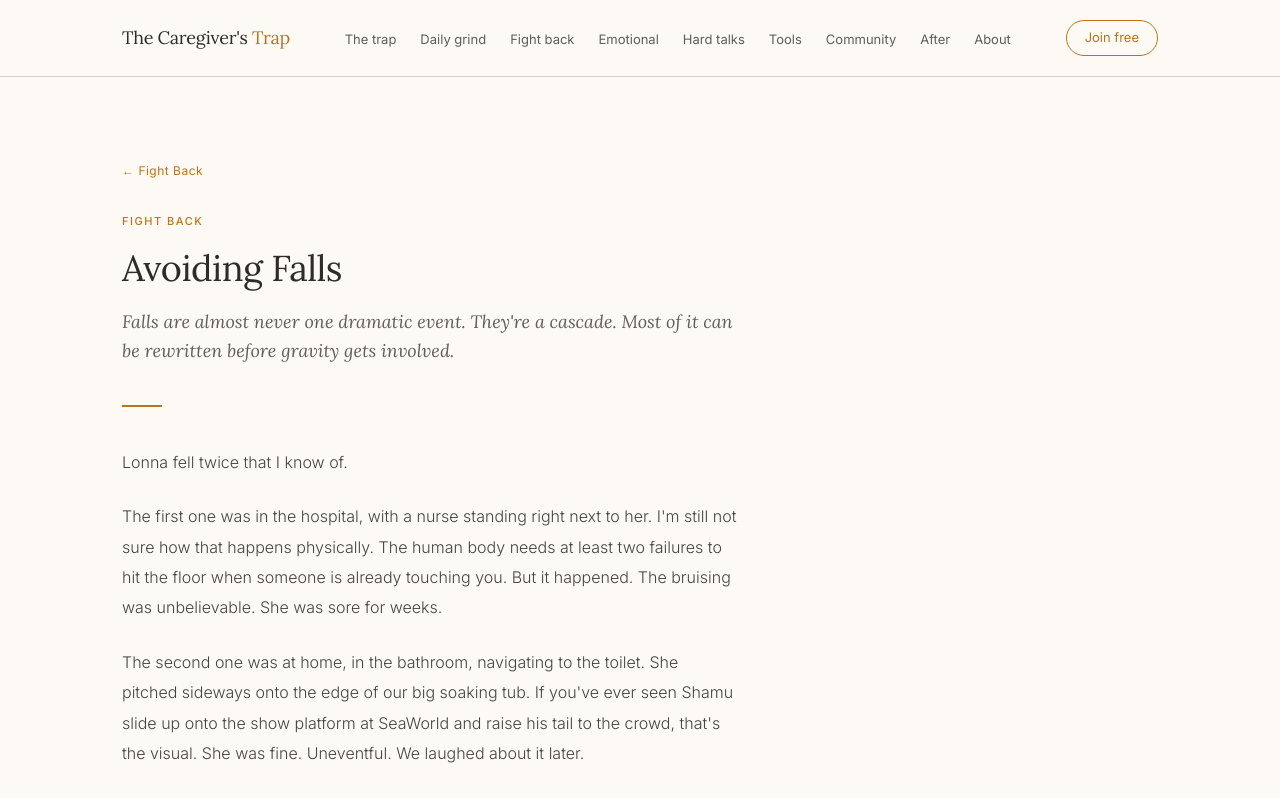
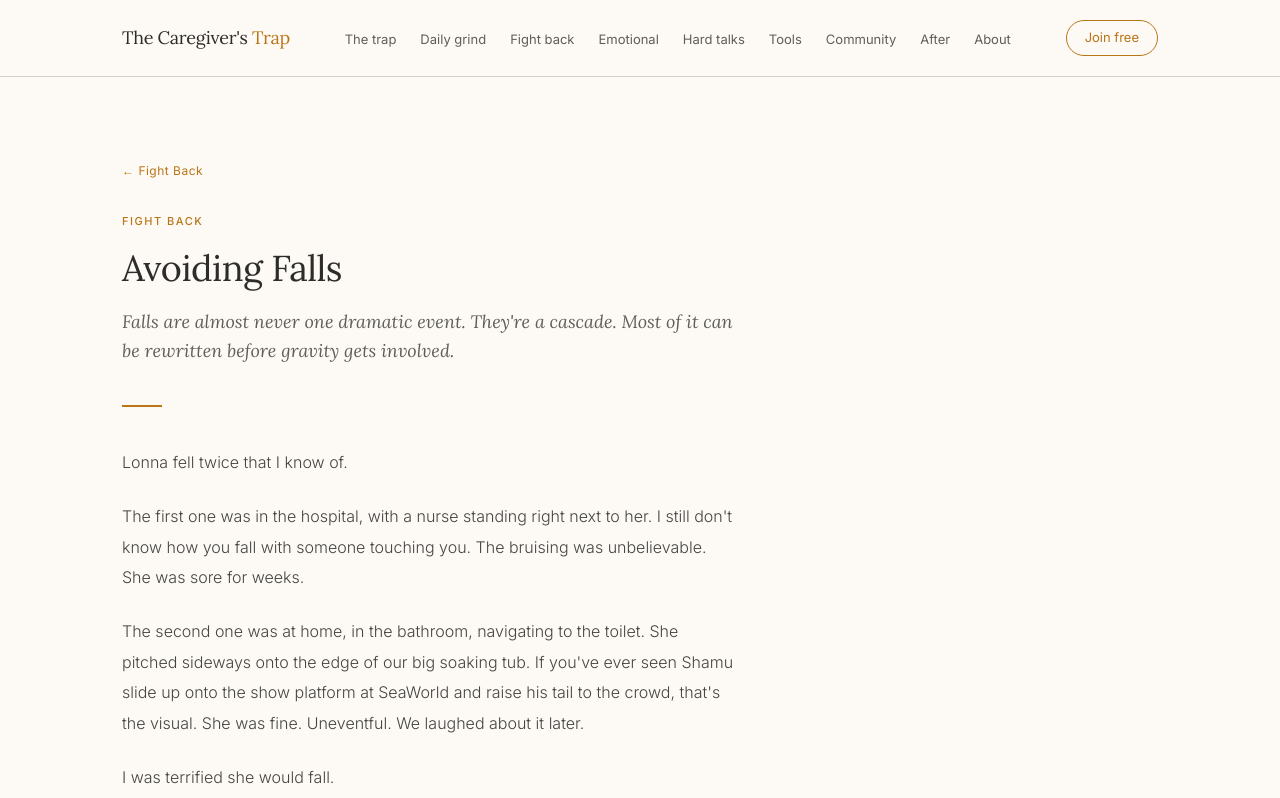
Before and after one commit to caseywsj/caregivertrap, a Next.js app: page /fight-back/avoiding-falls in a window 1280 px wide. Shown: the top 798 px of the page. Built offline with nearby package versions, Linux system fonts and the light colour scheme.

Commit message:
Fix hospital fall sentence

```diff
--- a/app/fight-back/avoiding-falls/page.tsx
+++ b/app/fight-back/avoiding-falls/page.tsx
@@ -37,7 +37,7 @@ export default function AvoidingFalls() {
             </p>
 
             <p style={{ marginBottom: "1.5rem" }}>
-              The first one was in the hospital, with a nurse standing right next to her. I&apos;m still not sure how that happens physically. The human body needs at least two failures to hit the floor when someone is already touching you. But it happened. The bruising was unbelievable. She was sore for weeks.
+              The first one was in the hospital, with a nurse standing right next to her. I still don&apos;t know how you fall with someone touching you. The bruising was unbelievable. She was sore for weeks.
             </p>
 
             <p style={{ marginBottom: "1.5rem" }}>
```
